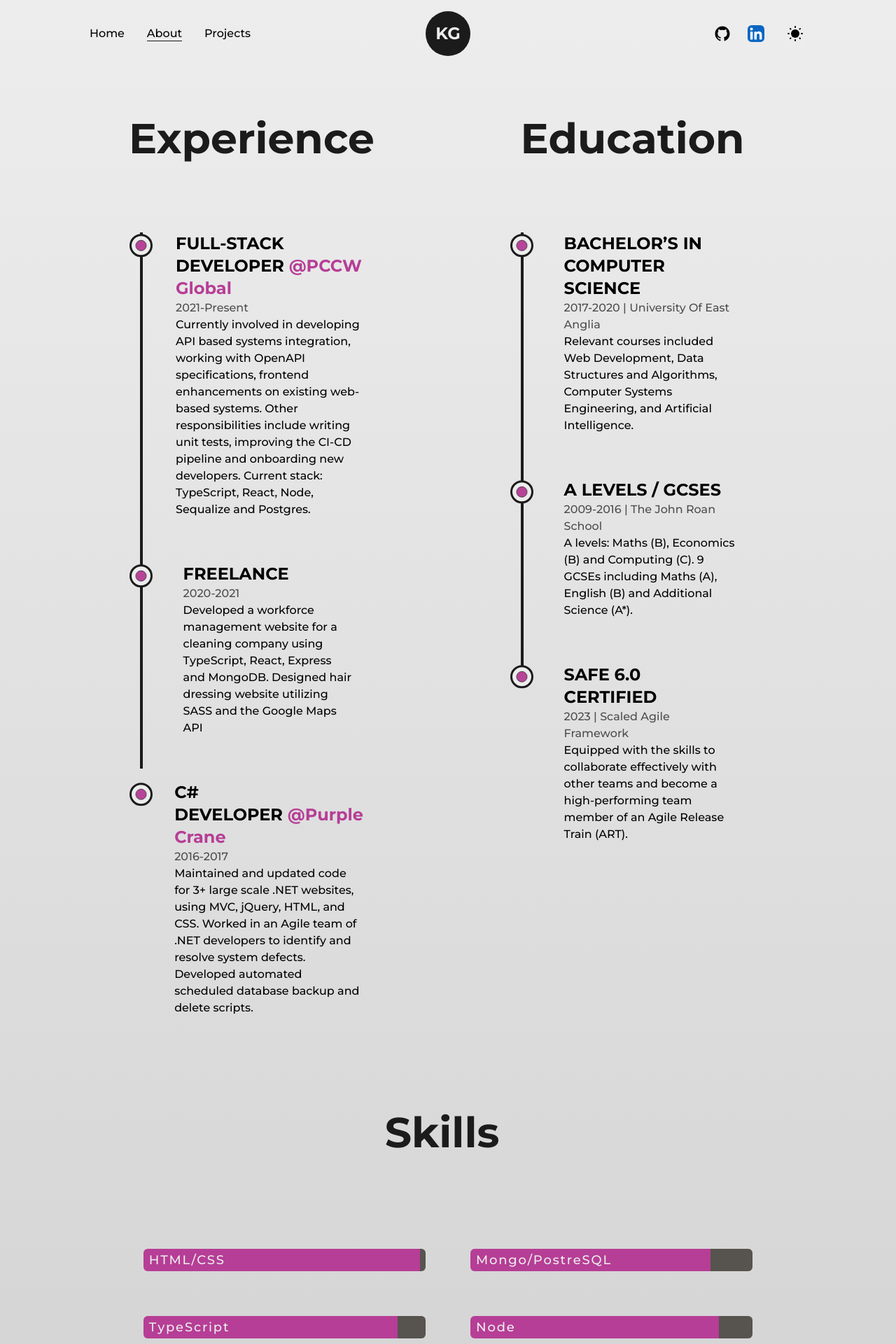
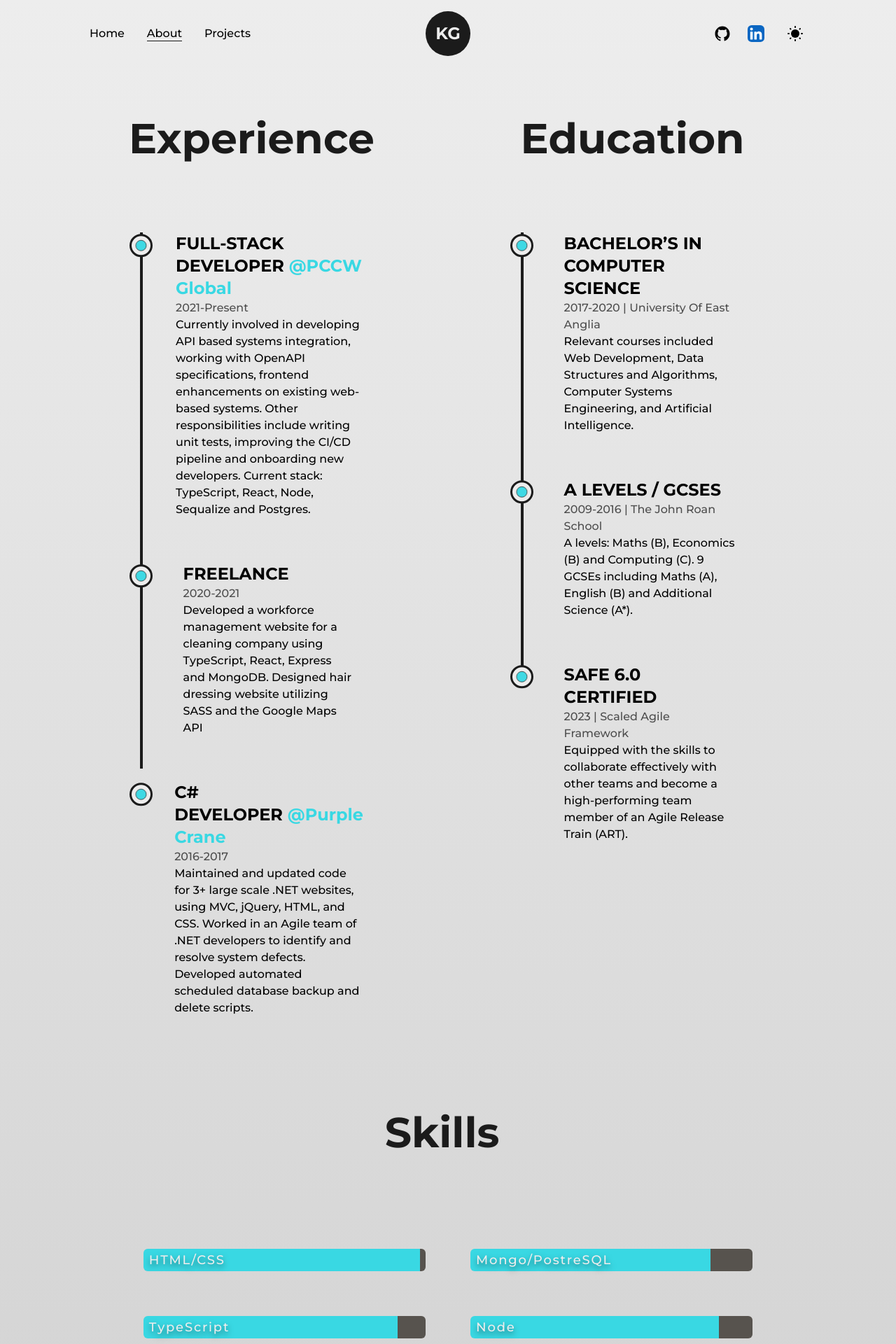
Before and after one commit to kris-gergov/new_portfolio, a Next.js app: page /about in a window 1280 px wide. Shown: the top 1920 px of the page at 70% size. Built offline with nearby package versions, Linux system fonts and the light colour scheme.

Commit message:
Navbar and primary color updates

```diff
--- a/src/components/Experience.tsx
+++ b/src/components/Experience.tsx
@@ -68,7 +68,7 @@ const Experience = () => {
             time="2021-Present"
             work="Currently involved in developing API based systems integration,
             working with OpenAPI specifications, frontend enhancements on existing web-based systems.
-            Other responsibilities include writing unit tests, improving the CI-CD pipeline and onboarding new developers.
+            Other responsibilities include writing unit tests, improving the CI/CD pipeline and onboarding new developers.
             Current stack: TypeScript, React, Node, Sequalize and Postgres."
           />
           <Details
--- a/src/components/Navbar.tsx
+++ b/src/components/Navbar.tsx
@@ -1,17 +1,9 @@
+import React, { useState } from 'react';
 import Link from 'next/link';
 import { useRouter } from 'next/router';
-import React, { useState } from 'react';
-import {
-  DribbbleIcon,
-  GithubIcon,
-  LinkedInIcon,
-  MoonIcon,
-  PinterestIcon,
-  SunIcon,
-  TwitterIcon,
-} from './Icons';
+import { motion } from 'framer-motion';
+import { GithubIcon, LinkedInIcon, MoonIcon, SunIcon } from './Icons';
 import Logo from './Logo';
-import { motion } from 'framer-motion';
 import useThemeSwitcher from '@/hooks/useThemeSwitcher';
 
 const CustomLink = ({ href, title, className = '' }) => {
@@ -107,7 +99,7 @@ const Navbar = () => {
             />
             <div className="w-full flex items-center justify-around gap-4 my-2">
               <motion.a
-                href="https://www.github.com/"
+                href="https://github.com/kris-gergov"
                 target={'_blank'}
                 className="w-10 bg-light rounded-full dark:bg-dark"
                 whileHover={{ y: -2 }}
@@ -124,24 +116,6 @@ const Navbar = () => {
               >
                 <LinkedInIcon />
               </motion.a>
-              {/*  <motion.button
-              onClick={() => setMode(mode === 'light' ? 'dark' : 'light')}
-              className="flex items-center justify-center rounded-full p-1"
-              whileHover={{
-                scale: 1.1,
-                boxShadow:
-                  mode === 'light'
-                    ? '0 0 10px rgba(0,0,0,0.4)'
-                    : '0 0 10px rgba(255,255,255,0.4)',
-              }}
-              whileTap={{ scale: 0.9 }}
-            >
-              {mode === 'dark' ? (
-                <SunIcon className="fill-light w-10" />
-              ) : (
-                <MoonIcon className="fill-light w-10" />
-              )}
-            </motion.button> */}
             </div>
           </nav>
         </motion.div>
@@ -155,7 +129,7 @@ const Navbar = () => {
         </nav>
         <nav className="flex items-center justify-center flex-wrap">
           <motion.a
-            href="https://www.twitter.com/"
+            href="https://github.com/kris-gergov"
             target={'_blank'}
             className="w-6 mx-3"
             whileHover={{ y: -2 }}
--- a/src/components/Skills.tsx
+++ b/src/components/Skills.tsx
@@ -25,7 +25,7 @@ function InnerProgressBar({
       custom={`${value * 100}%`}
     >
       {text ? (
-        <p className="ml-2 text-light text-lg font-medium mt-0.5 tracking-widest">
+        <p className="ml-2 text-light/100 text-lg font-medium [text-shadow:0_4px_8px_rgba(0,0,0,0.5)] mt-0.5 tracking-widest">
           {text}
         </p>
       ) : (
--- a/src/hooks/useThemeSwitcher.ts
+++ b/src/hooks/useThemeSwitcher.ts
@@ -2,7 +2,7 @@ import { useState, useEffect } from 'react';
 
 const useThemeSwitcher = () => {
   const preferDarkQuery = '(prefer-color-scheme: dark)';
-  const [mode, setMode] = useState('');
+  const [mode, setMode] = useState('dark');
 
   useEffect(() => {
     const mediaQuery = window.matchMedia(preferDarkQuery);
@@ -36,11 +36,9 @@ const useThemeSwitcher = () => {
     const current = mode || userPref;
 
     if (current === 'dark') {
-      console.log('1');
       window.localStorage.setItem('kgTheme', 'dark');
       document.documentElement.classList.add('dark');
     } else {
-      console.log('2');
       window.localStorage.setItem('kgTheme', 'light');
       document.documentElement.classList.remove('dark');
     }
--- a/tailwind.config.js
+++ b/tailwind.config.js
@@ -12,8 +12,8 @@ module.exports = {
       colors: {
         dark: '#1b1b1b',
         light: '#ededed',
-        primary: '#B63E96', // 240,86,199
-        primaryDark: '#58E6D9', // 80,230,217
+        primary: '#39d8e3',
+        primaryDark: '#B63E96',
       },
       animation: {
         'spin-slow': 'spin 10s linear infinite',
```
